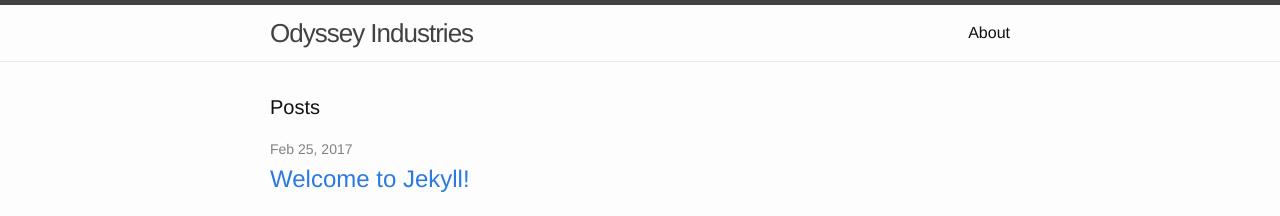
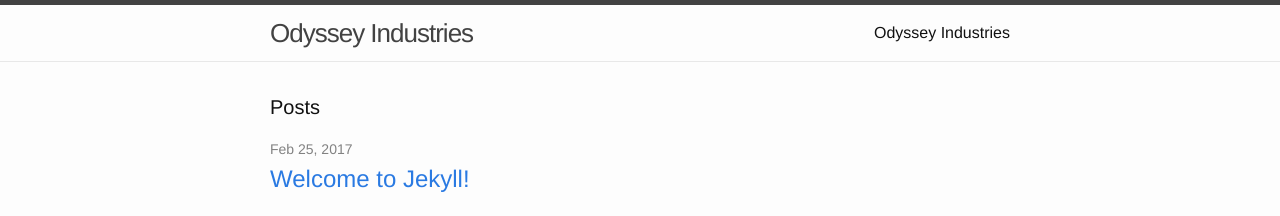
Before and after one commit to kylejoseph16/kylejoseph16.github.io, a Jekyll site: the page built from index.html, in a window 1280 px wide. Shown: the top 216 px of the page. Built offline with Jekyll 4.4.1, drawn with Linux system fonts in a browser that asks for light colours.

Commit message:
Update header.html

```diff
--- a/_includes/header.html
+++ b/_includes/header.html
@@ -2,7 +2,7 @@
 
   <div class="wrapper">
 
-    <a class="site-title" href="{{ site.baseurl }}/">{{ site.title }}</a>
+    <a class="site-title" href="{{ site.baseurl }}/">Odyssey Industries</a>
 
     <nav class="site-nav">
       <a href="#" class="menu-icon">
@@ -16,7 +16,7 @@
       <div class="trigger">
         {% for my_page in site.pages %}
           {% if my_page.title %}
-          <a class="page-link" href="{{ my_page.url | prepend: site.baseurl }}">{{ my_page.title }}</a>
+          <a class="page-link" href="{{ my_page.url | prepend: site.baseurl }}">Odyssey Industries</a>
           {% endif %}
         {% endfor %}
       </div>
```
